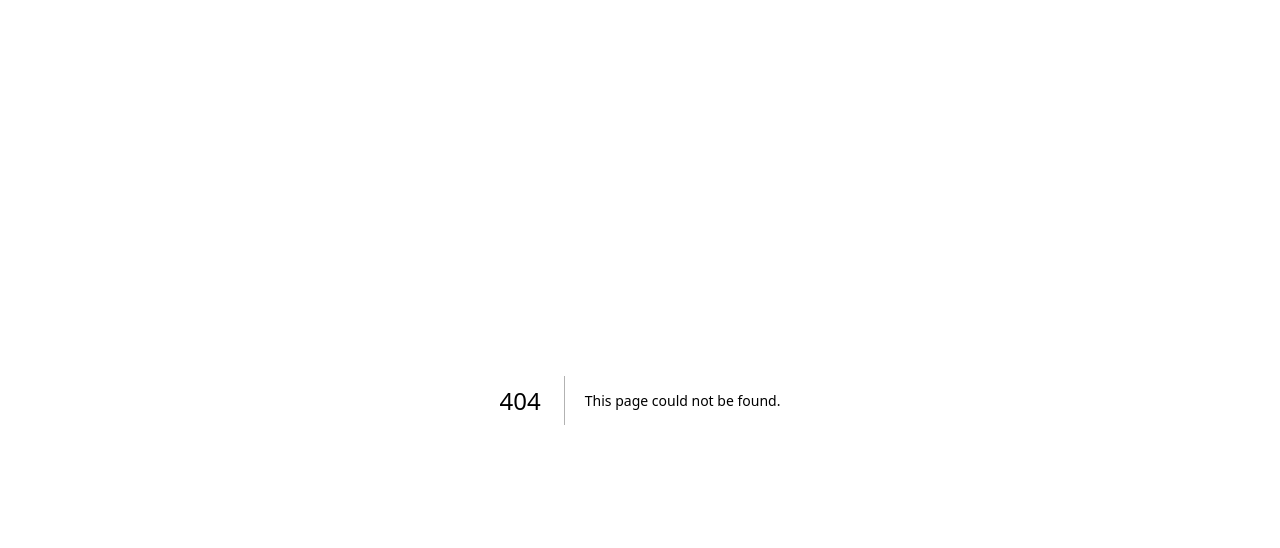
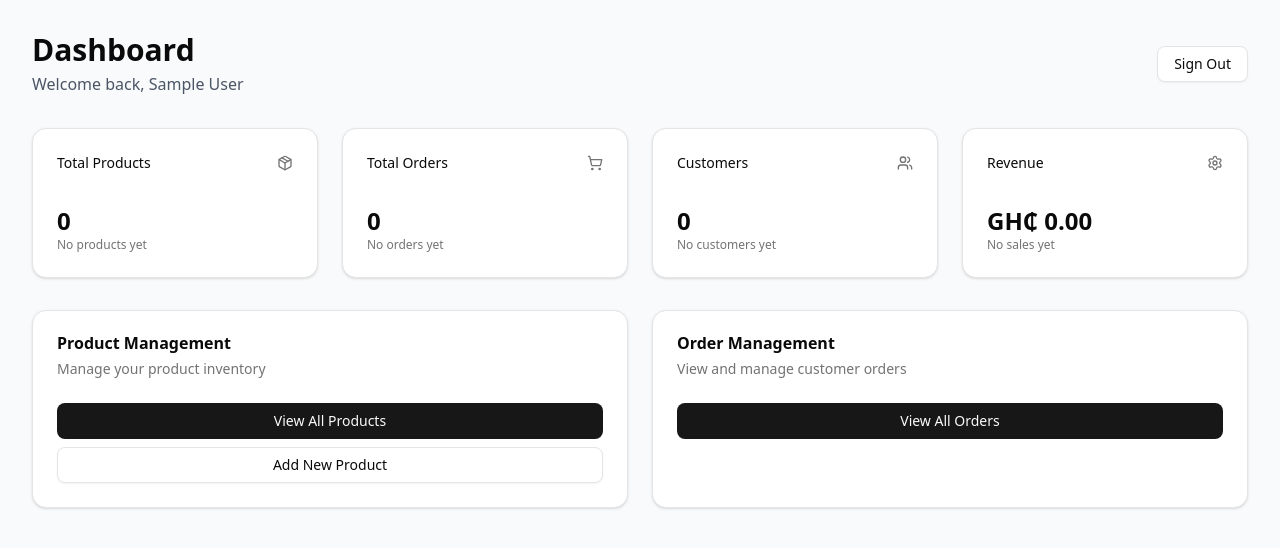
Before and after one commit to boypaida12/kidsjourneyhub, a Next.js app: page /admin/dashboard in a window 1280 px wide. Before the commit this address had no page. Shown: the top 548 px of the page. Built offline with nearby package versions, Linux system fonts and the light colour scheme; no server answers; sample sign-in values are in the browser's storage.

Commit message:
admin auth and layout setup

```diff
--- /dev/null
+++ b/app/admin/dashboard/page.tsx
@@ -0,0 +1,110 @@
+import { getServerSession } from "next-auth";
+import { authOptions } from "@/lib/auth";
+import { redirect } from "next/navigation";
+import Link from "next/link";
+import { Button } from "@/components/ui/button";
+import { Card, CardContent, CardDescription, CardHeader, CardTitle } from "@/components/ui/card";
+import { Package, ShoppingCart, Users, Settings } from "lucide-react";
+
+export default async function DashboardPage() {
+  const session = await getServerSession(authOptions);
+
+  // Protect this page
+  if (!session) {
+    redirect("/admin/login");
+  }
+
+  return (
+    <div className="p-8">
+      <div className="max-w-7xl mx-auto">
+        {/* Header */}
+        <div className="flex justify-between items-center mb-8">
+          <div>
+            <h1 className="text-3xl font-bold">Dashboard</h1>
+            <p className="text-gray-600 mt-1">Welcome back, {session?.user?.name || session?.user?.email}</p>
+          </div>
+          <Button variant="outline" asChild>
+            <Link href="/api/auth/signout">Sign Out</Link>
+          </Button>
+        </div>
+
+        {/* Quick Stats */}
+        <div className="grid grid-cols-1 md:grid-cols-4 gap-6 mb-8">
+          <Card>
+            <CardHeader className="flex flex-row items-center justify-between space-y-0 pb-2">
+              <CardTitle className="text-sm font-medium">Total Products</CardTitle>
+              <Package className="h-4 w-4 text-muted-foreground" />
+            </CardHeader>
+            <CardContent>
+              <div className="text-2xl font-bold">0</div>
+              <p className="text-xs text-muted-foreground">No products yet</p>
+            </CardContent>
+          </Card>
+
+          <Card>
+            <CardHeader className="flex flex-row items-center justify-between space-y-0 pb-2">
+              <CardTitle className="text-sm font-medium">Total Orders</CardTitle>
+              <ShoppingCart className="h-4 w-4 text-muted-foreground" />
+            </CardHeader>
+            <CardContent>
+              <div className="text-2xl font-bold">0</div>
+              <p className="text-xs text-muted-foreground">No orders yet</p>
+            </CardContent>
+          </Card>
+
+          <Card>
+            <CardHeader className="flex flex-row items-center justify-between space-y-0 pb-2">
+              <CardTitle className="text-sm font-medium">Customers</CardTitle>
+              <Users className="h-4 w-4 text-muted-foreground" />
+            </CardHeader>
+            <CardContent>
+              <div className="text-2xl font-bold">0</div>
+              <p className="text-xs text-muted-foreground">No customers yet</p>
+            </CardContent>
+          </Card>
+
+          <Card>
+            <CardHeader className="flex flex-row items-center justify-between space-y-0 pb-2">
+              <CardTitle className="text-sm font-medium">Revenue</CardTitle>
+              <Settings className="h-4 w-4 text-muted-foreground" />
+            </CardHeader>
+            <CardContent>
+              <div className="text-2xl font-bold">GH₵ 0.00</div>
+              <p className="text-xs text-muted-foreground">No sales yet</p>
+            </CardContent>
+          </Card>
+        </div>
+
+        {/* Quick Actions */}
+        <div className="grid grid-cols-1 md:grid-cols-2 gap-6">
+          <Card>
+            <CardHeader>
+              <CardTitle>Product Management</CardTitle>
+              <CardDescription>Manage your product inventory</CardDescription>
+            </CardHeader>
+            <CardContent className="space-y-2">
+              <Button asChild className="w-full">
+                <Link href="/admin/products">View All Products</Link>
+              </Button>
+              <Button asChild variant="outline" className="w-full">
+                <Link href="/admin/products/new">Add New Product</Link>
+              </Button>
+            </CardContent>
+          </Card>
+
+          <Card>
+            <CardHeader>
+              <CardTitle>Order Management</CardTitle>
+              <CardDescription>View and manage customer orders</CardDescription>
+            </CardHeader>
+            <CardContent>
+              <Button asChild className="w-full">
+                <Link href="/admin/orders">View All Orders</Link>
+              </Button>
+            </CardContent>
+          </Card>
+        </div>
+      </div>
+    </div>
+  );
+}
--- /dev/null
+++ b/app/admin/layout.tsx
@@ -0,0 +1,20 @@
+import { getServerSession } from "next-auth";
+import { redirect } from "next/navigation";
+import { authOptions } from "@/lib/auth";
+
+export default async function AdminLayout({
+  children,
+}: {
+  children: React.ReactNode;
+}) {
+  const session = await getServerSession(authOptions);
+
+  // Don't protect the login page itself
+  // We'll handle protection in individual pages that need it
+
+  return (
+    <div className="min-h-screen bg-gray-50">
+      {children}
+    </div>
+  );
+}
--- /dev/null
+++ b/app/api/auth/[...nextauth]/route.ts
@@ -0,0 +1,6 @@
+import NextAuth from "next-auth";
+import { authOptions } from "@/lib/auth";
+
+const handler = NextAuth(authOptions);
+
+export { handler as GET, handler as POST };
```
